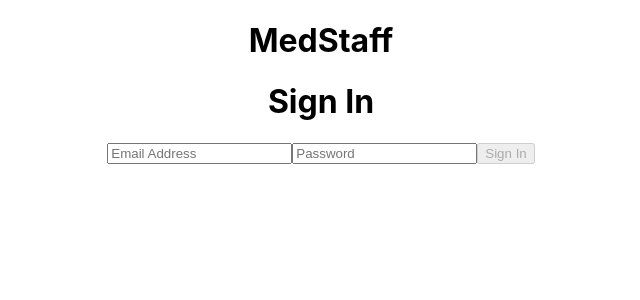
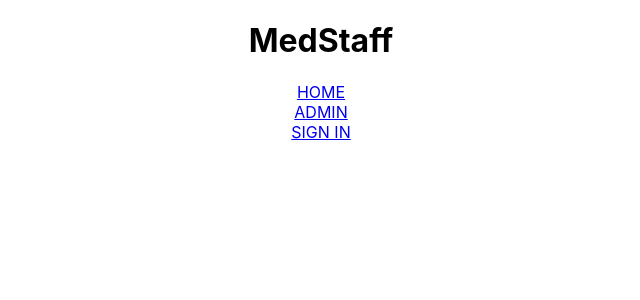
Before and after one commit to RicardoHernandezVarela/medstaff, a React (Create React App) app: page / in a window 1280 px wide. Shown: the top 300 px of the page, without its empty margins (319-959 px from the left). Built offline with nearby package versions, Linux system fonts and the light colour scheme.

Commit message:
Navbar component added

```diff
--- a/package.json
+++ b/package.json
@@ -9,6 +9,8 @@
     "react": "^16.12.0",
     "react-dom": "^16.12.0",
     "react-redux": "^7.1.3",
+    "react-router": "^5.1.2",
+    "react-router-dom": "^5.1.2",
     "react-scripts": "3.3.1",
     "redux": "^4.0.5",
     "redux-thunk": "^2.3.0"
--- /dev/null
+++ b/src/components/Navbar/Navbar.css
@@ -0,0 +1,4 @@
+ul {
+    list-style: none;
+    padding: 0;
+}
--- /dev/null
+++ b/src/components/Navbar/Navbar.js
@@ -0,0 +1,38 @@
+import React, { Component } from 'react';
+import { NavLink } from 'react-router-dom';
+
+/* Import routes */
+import * as ROUTES from '../../routes/Routes';
+
+/* Import CSS */
+import './Navbar.css'
+
+class Navbar extends Component {
+    constructor() {
+        super();
+
+        this.state = {
+
+        }
+    }
+
+    render() {
+        return (
+            <div>
+                <ul>
+                    <li>
+                        <NavLink exact to={ROUTES.HOME}>HOME</NavLink>
+                    </li>
+                    <li>
+                        <NavLink to={ROUTES.ADMIN}>ADMIN</NavLink>
+                    </li>
+                    <li>
+                        <NavLink to={ROUTES.SIGN_IN}>SIGN IN</NavLink>
+                    </li>
+                </ul>
+            </div>
+        )
+    }
+}
+
+export default Navbar;
--- a/src/containers/App.js
+++ b/src/containers/App.js
@@ -1,17 +1,34 @@
 import React from 'react';
+import {
+  BrowserRouter as Router,
+  Route,
+  Switch
+} from 'react-router-dom';
+
+/* Import ROUTES */
+import * as ROUTES from '../routes/Routes';
+
+/* Import CSS */
 import './App.css';
 
 /* Import components */
 //import AdminDashboard from './components/AdminDashboard/AdminDashboard';
-//import Admin from '../components/AdminDashboard/Admin';
-import SignInPage from '../components/SignIn/SignIn';
+import Admin from '../components/AdminDashboard/Admin';
+//import SignInPage from '../components/SignIn/SignIn';
 import LogIn from '../components/SignIn/LogIn';
+import Navbar from '../components/Navbar/Navbar';
 
 function App() {
   return (
     <div className="App">
       <h1>MedStaff</h1>
-      <LogIn />
+      <Router>
+        <Navbar />
+        <Switch>
+          <Route exact path={ROUTES.ADMIN} component={Admin} />
+          <Route exact path={ROUTES.SIGN_IN} component={LogIn}/>
+        </Switch>
+      </Router>
     </div>
   );
 }
--- /dev/null
+++ b/src/routes/Routes.js
@@ -0,0 +1,3 @@
+export const HOME = '/';
+export const SIGN_IN = '/signin';
+export const ADMIN = '/admin';
```
Also changed, not shown: 1 other file (tests, documents, lock files or other folders).
